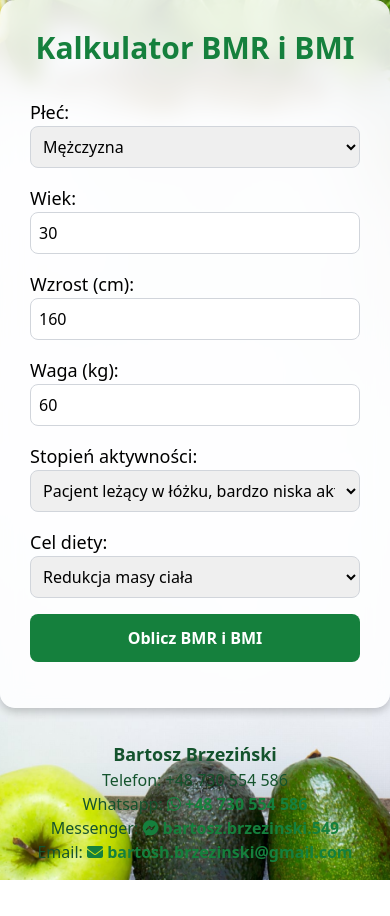
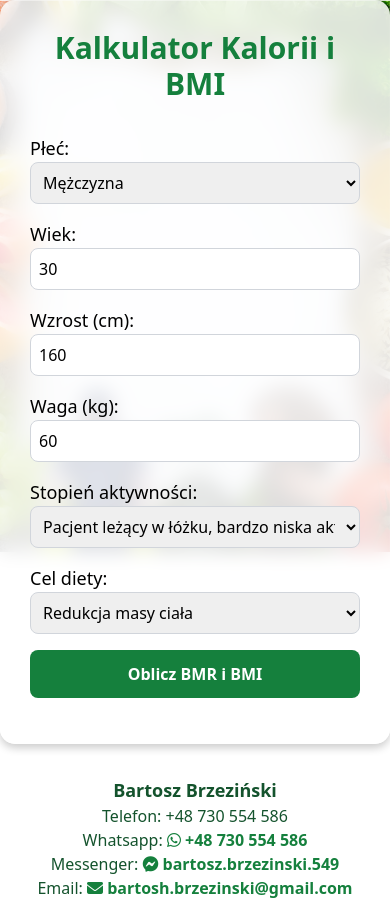
Before and after one commit to MarcinWis94/KalkulatorKcal, a plain HTML site: page index.html in a window 390 px wide. Before the commit the page ends 880 px from the top, so only its background shows below. Drawn offline with nearby package versions, Linux system fonts and the light colour scheme; files whose address does not match are found by name.

Commit message:
Add files via upload

```diff
--- a/index.html
+++ b/index.html
@@ -8,25 +8,36 @@
     <link href="https://cdnjs.cloudflare.com/ajax/libs/font-awesome/6.4.0/css/all.min.css" rel="stylesheet">
     <style>
         body {
-            background-image: url('file:///C:/Users/Marcin/Desktop/ae7f8a39-7e19-455a-a346-421dd2c08d22.jpg');
+            background-image: url('./tlo1.jpg');
             background-size: cover;
             background-position: center;
             background-repeat: no-repeat;
             min-height: 100vh;
             margin: 0;
+            background-attachment: fixed;
         }
+
+        @media (max-width: 768px) {
+            body {
+                background-size: contain;
+                background-position: top;
+            }
+        }
+
         .form-container {
             background-color: rgba(255, 255, 255, 0.85);
             backdrop-filter: blur(10px);
             padding: 30px;
             border-radius: 15px;
             box-shadow: 0 4px 8px rgba(0, 0, 0, 0.2);
+            width: 90%;
+            max-width: 500px;
         }
     </style>
 </head>
 <body class="min-h-screen flex flex-col items-center justify-center">
     <div class="form-container w-full max-w-lg mb-8">
-        <h1 class="text-3xl font-bold text-center text-green-700 mb-8">Kalkulator BMR i BMI</h1>
+        <h1 class="text-3xl font-bold text-center text-green-700 mb-8">Kalkulator Kalorii i BMI</h1>
         <form id="calorieForm" class="space-y-4">
             <div>
                 <label for="gender" class="block text-lg font-medium">Płeć:</label>
```
Also changed, not shown: tlo1.jpg (added).
